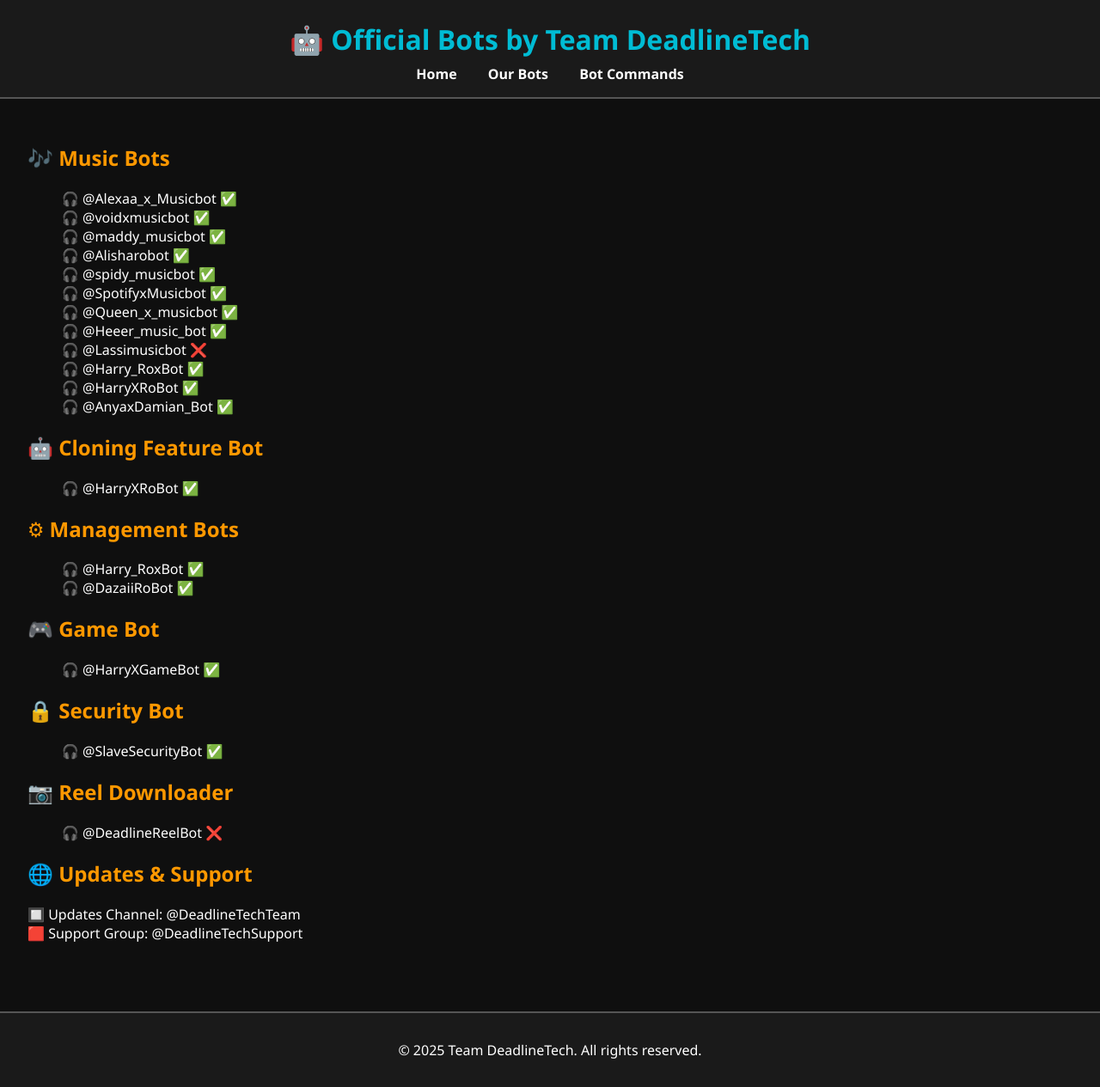
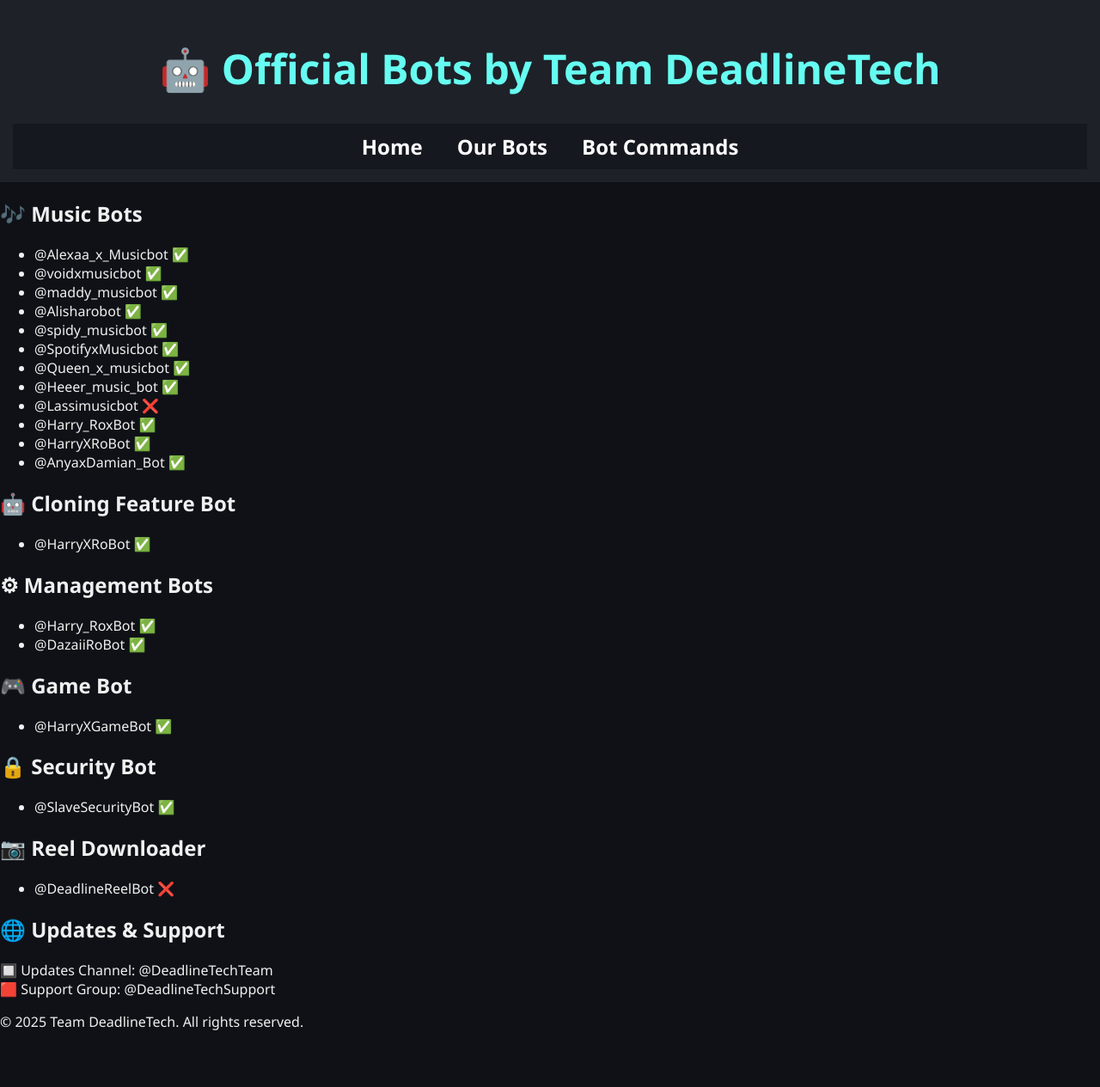
Before and after one commit to nothing-bots/dead, a plain HTML site: page bots.html in a window 1280 px wide. Shown: the whole page at 86% size. After the commit the page ends 1216 px from the top, so only its background shows below. Drawn offline with Linux system fonts and the light colour scheme.

Commit message:
Update styles.css

```diff
--- a/styles.css
+++ b/styles.css
@@ -1,48 +1,62 @@
-
 body {
-    margin: 0;
-    font-family: 'Segoe UI', Tahoma, Geneva, Verdana, sans-serif;
-    background-color: #0f0f0f;
-    color: #ffffff;
+  font-family: 'Segoe UI', sans-serif;
+  background: #0f1117;
+  color: #f0f0f0;
+  margin: 0;
+  padding: 0;
 }
-
 header {
-    background: #1a1a1a;
-    padding: 1rem;
-    text-align: center;
-    border-bottom: 2px solid #555;
+  background-color: #1e2128;
+  padding: 15px;
+  text-align: center;
+  font-size: 24px;
+  color: #66fcf1;
 }
-
-header h1 {
-    margin: 0.5rem 0;
-    font-size: 2rem;
-    color: #00bcd4;
+nav {
+  display: flex;
+  justify-content: center;
+  background: #16181f;
+  padding: 10px;
 }
-
-header nav a {
-    color: #ffffff;
-    margin: 0 1rem;
-    text-decoration: none;
-    font-weight: bold;
+nav a {
+  margin: 0 20px;
+  color: #ffffff;
+  text-decoration: none;
+  font-weight: bold;
 }
-
-main {
-    padding: 2rem;
+nav a:hover {
+  color: #66fcf1;
 }
-
-h2 {
-    color: #ff9800;
+.container {
+  max-width: 900px;
+  margin: auto;
+  padding: 30px 20px;
 }
-
-ul {
-    list-style-type: "🎧 ";
-    margin-left: 1.5rem;
+.button {
+  display: inline-block;
+  background: #66fcf1;
+  color: #000;
+  padding: 10px 16px;
+  margin: 6px;
+  border-radius: 8px;
+  text-decoration: none;
+  font-weight: bold;
 }
-
-footer {
-    background: #1a1a1a;
-    padding: 1rem;
-    text-align: center;
-    border-top: 2px solid #555;
-    margin-top: 2rem;
+.button:hover {
+  background: #45a29e;
+  color: white;
 }
+.status {
+  font-size: 14px;
+  margin-left: 10px;
+  color: #ccc;
+}
+.bot-alive { color: #2ecc71; }
+.bot-dead { color: #e74c3c; }
+.section-title {
+  color: #ffffff;
+  font-size: 20px;
+  margin-top: 30px;
+  border-bottom: 2px solid #66fcf1;
+  padding-bottom: 8px;
+}
```
